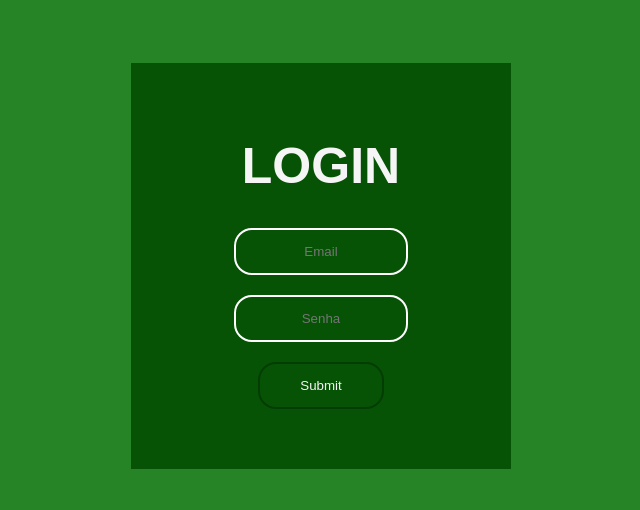
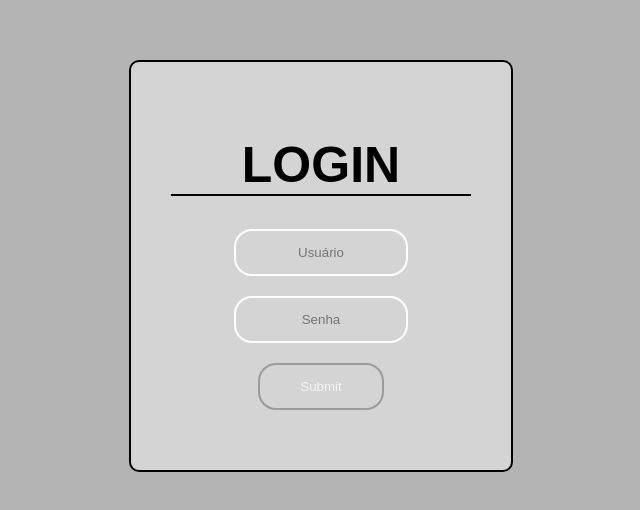
Before and after one commit to JoaoMendesG/Projetos-I, a plain HTML site: page login-html-css/index.html in a window 1280 px wide. Shown: the part 134-644 px from the top of the page, without its empty margins (319-959 px from the left). Drawn offline with Linux system fonts and the light colour scheme.

Commit message:
Praticando...

```diff
--- a/login-html-css/css/style.css
+++ b/login-html-css/css/style.css
@@ -2,7 +2,7 @@ body {
     padding: 0;
     margin: 0;
     font-family: Arial, Helvetica, sans-serif;
-    background: rgb(38, 131, 38);
+    background: rgb(180, 180, 180);
 }
 
 .caixa {
@@ -12,8 +12,10 @@ body {
     top: 50%;
     left: 50%;
     transform: translate(-50%, -50%);
-    background: rgb(6, 83, 6);
+    background: rgb(212, 212, 212);
     text-align: center;
+    border:2px solid black;
+    border-radius: 10px;
 }
 
 .caixa input[type="text"], .caixa input[type="senha"] {
@@ -24,14 +26,14 @@ body {
     padding: 14px 10px;
     width: 150px;
     outline: none;
-    color: whitesmoke;
+    color: rgb(0, 0, 0);
     border-radius: 18px;
     transition: 0.25s;
     text-align: center;
 }
 
 .caixa input[type="submit"] {
-    border: 2px solid rgb(4, 61, 4);
+    border: 2px solid rgb(155, 155, 155);
     background: none;
     display: block;
     margin: 20px auto;
@@ -44,20 +46,19 @@ body {
 }
 
 .caixa input[type="submit"]:hover {
-    background: rgb(16, 184, 7);
+    background: rgb(90, 90, 90);
     border: 2px solid black;
 
 }
 
 .caixa input[type="text"]:focus, .caixa input[type="senha"]:focus {
     width: 270px;
-    border-color: rgb(13, 255, 0);
+    border-color: rgb(155, 155, 155);
 }
 
 .caixa h1 {
-    color: whitesmoke;
+    color: rgb(0, 0, 0);
     font-weight: 600px;
     font-size: 50px;
-    text-shadow: black;
-
+    border-bottom: 2px solid black;
 }
--- a/login-html-css/index.html
+++ b/login-html-css/index.html
@@ -10,7 +10,7 @@
     <body>
         <form class="caixa" action="index.html" method="post">
             <h1>LOGIN</h1>
-            <input type="text" placeholder="Email">
+            <input type="text" placeholder="Usuário">
             <input type="senha" placeholder="Senha">
             <input type="submit" placeholder="Entrar">
         </form>
```
